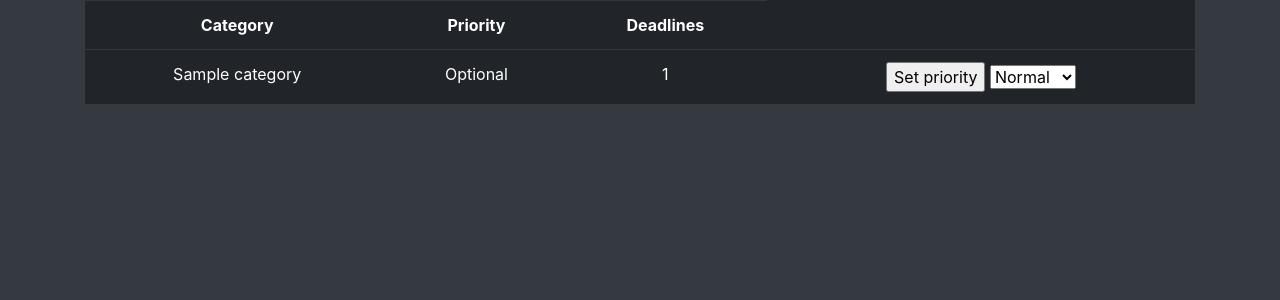
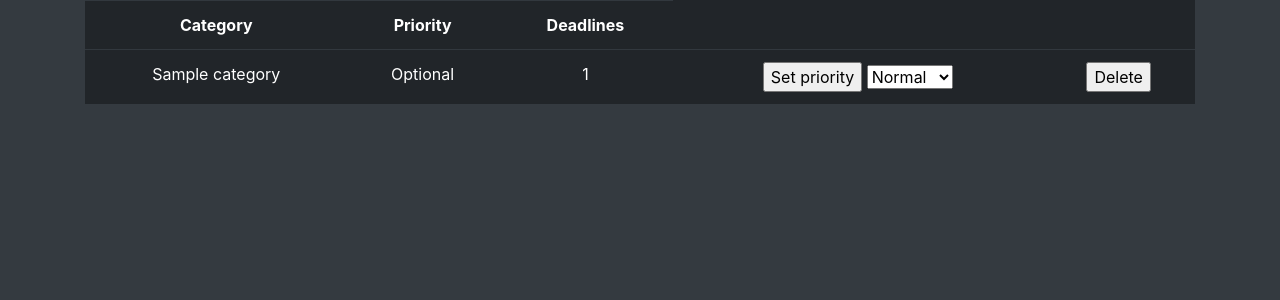
Before and after one commit to Teo44/Deadline-tracker, a Flask app: page /categories in a window 1280 px wide. Shown: the part 56-356 px from the top of the page. Run offline with Flask 2, Linux system fonts and the light colour scheme; a user stored in the database is signed in; tables that the repository leaves empty hold one stand-in row (values such as "Sample post"); some libraries are stand-ins or nearby versions.

Commit message:
Added deleting categories

```diff
--- a/application/categories/views.py
+++ b/application/categories/views.py
@@ -13,6 +13,16 @@ def categories_index():
     # to rename, delete and change their priority
     return render_template("categories/list.html", categories = Category.query.filter(Category.account_id == current_user.id), prioForm = CategoryPriorityForm())
 
+@app.route("/categories/<category_id>/delete", methods=["POST"])
+@login_required
+def delete_category(category_id):
+
+    c = Category.query.get(category_id)
+    db.session.delete(c)
+    db.session().commit()
+
+    return redirect(url_for("categories_index"))
+
 @app.route("/categories/<category_id>/priority", methods=["POST"])
 @login_required
 def categories_set_priority(category_id):
--- a/application/templates/categories/list.html
+++ b/application/templates/categories/list.html
@@ -28,6 +28,11 @@
 					{{ prioForm.priority }}
 				</form>
 			</td>
+			<td>
+				<form method="POST" action="{{ url_for('delete_category', category_id=category.id) }}">
+					<input type="submit" value="Delete"/>
+				</form>
+			</td>
 		</tr>
 		{% endfor %}
 	</table>
```
